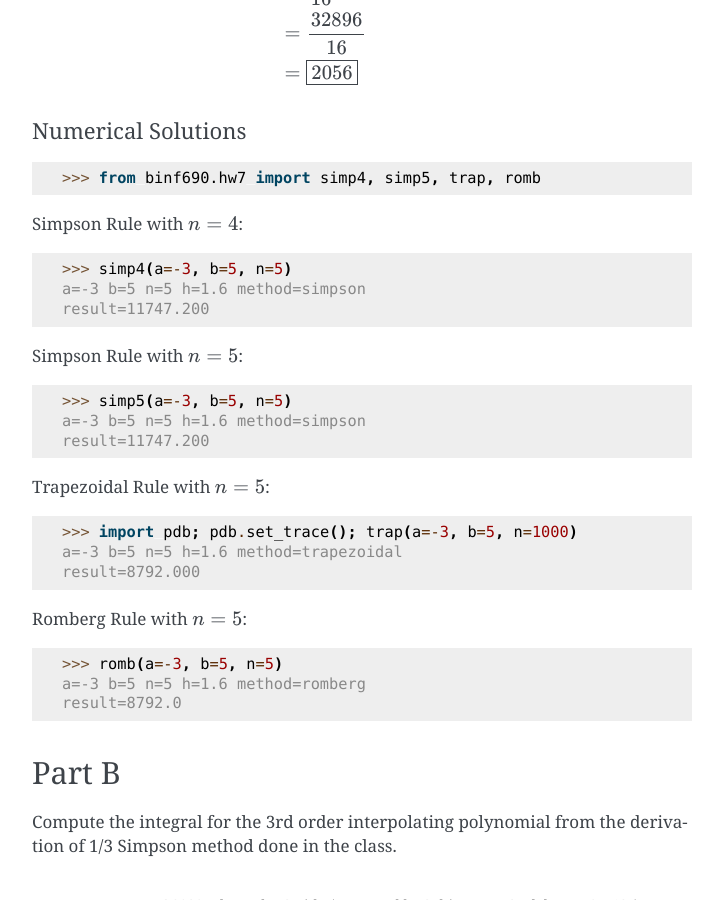
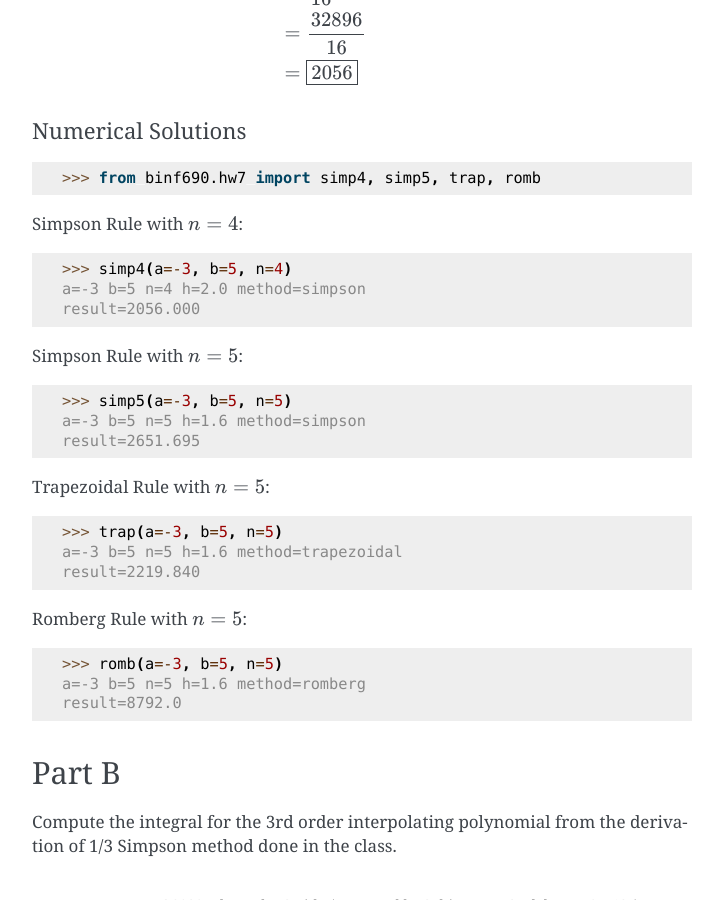
Before and after one commit to ajsmith/binf690-homework, a Sphinx documentation site: the page built from doc/source/homework/hw7.rst, in a window 1280 px wide and 900 px high, scrolled down 977 px. Shown: the whole window, without its empty margins (388-1111 px from the left). Built offline with Sphinx 7.4.7, drawn with Linux system fonts in a browser that asks for light colours; formulas are drawn with MathJax 3.

Commit message:
Fix a couple bugs.

```diff
--- a/doc/source/homework/hw7.rst
+++ b/doc/source/homework/hw7.rst
@@ -67,21 +67,21 @@ Numerical Solutions
 
 Simpson Rule with :math:`n=4`:
 
-    >>> simp4(a=-3, b=5, n=5)
-    a=-3 b=5 n=5 h=1.6 method=simpson
-    result=11747.200
+    >>> simp4(a=-3, b=5, n=4)
+    a=-3 b=5 n=4 h=2.0 method=simpson
+    result=2056.000
 
 Simpson Rule with :math:`n=5`:
 
     >>> simp5(a=-3, b=5, n=5)
     a=-3 b=5 n=5 h=1.6 method=simpson
-    result=11747.200
+    result=2651.695
 
 Trapezoidal Rule with :math:`n=5`:
 
-    >>> import pdb; pdb.set_trace(); trap(a=-3, b=5, n=1000)
+    >>> trap(a=-3, b=5, n=5)
     a=-3 b=5 n=5 h=1.6 method=trapezoidal
-    result=8792.000
+    result=2219.840
 
 Romberg Rule with :math:`n=5`:
 
```
Also changed, not shown: 2 other files.
